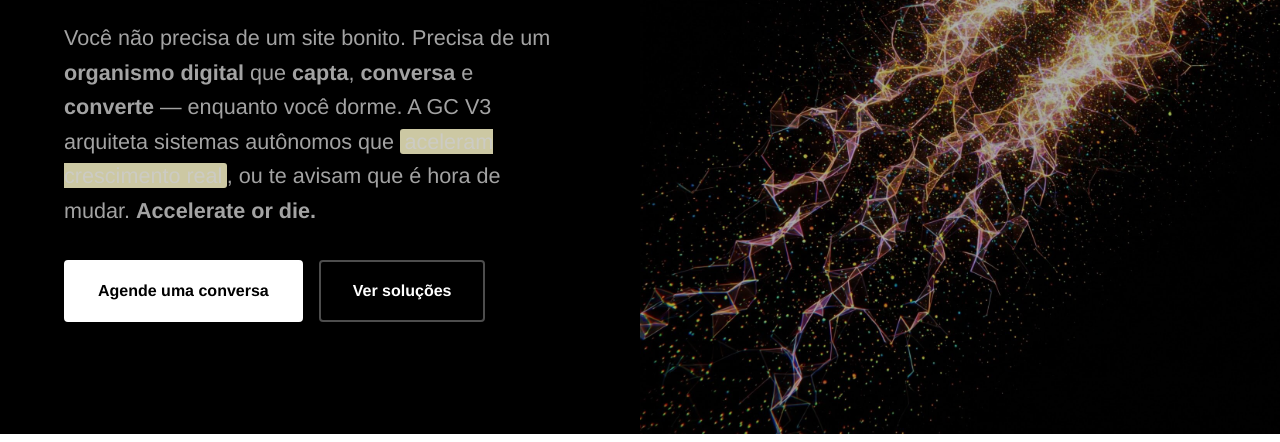
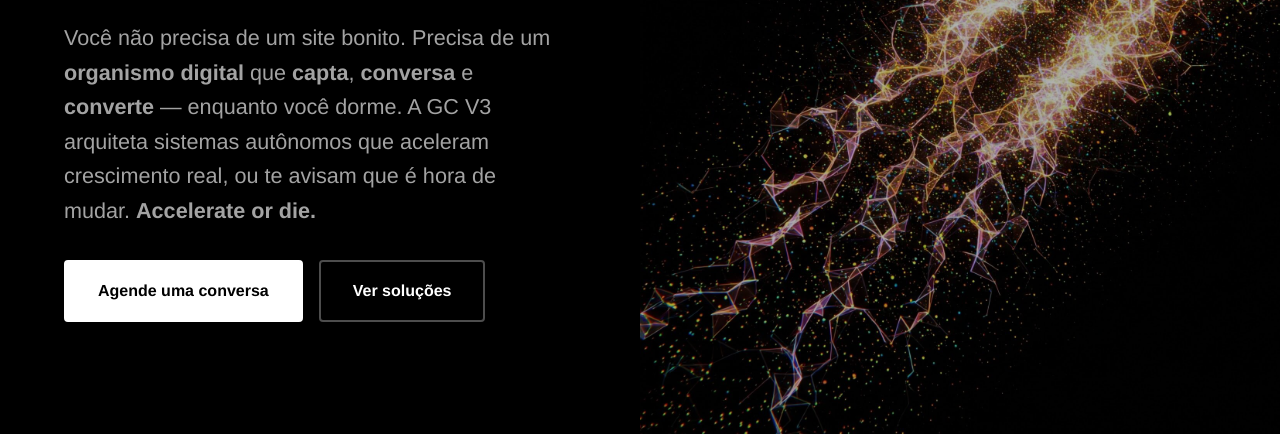
Before and after one commit to modilhao/geracao-de-conteudo, a plain HTML site: page index.html in a window 1280 px wide. Shown: the part 358-800 px from the top of the page. Drawn offline with Linux system fonts and the light colour scheme.

Commit message:
v1 do site

```diff
--- a/index.html
+++ b/index.html
@@ -71,7 +71,7 @@
                             <strong>capta</strong>, <strong>conversa</strong> e
                             <strong>converte</strong> — enquanto você dorme. A
                             GC V3 arquiteta sistemas autônomos que
-                            <span class="highlight">aceleram crescimento real</span>, ou te avisam que é hora
+                            aceleram crescimento real, ou te avisam que é hora
                             de mudar.
                             <strong>Accelerate or die.</strong>
                         </p>
```
